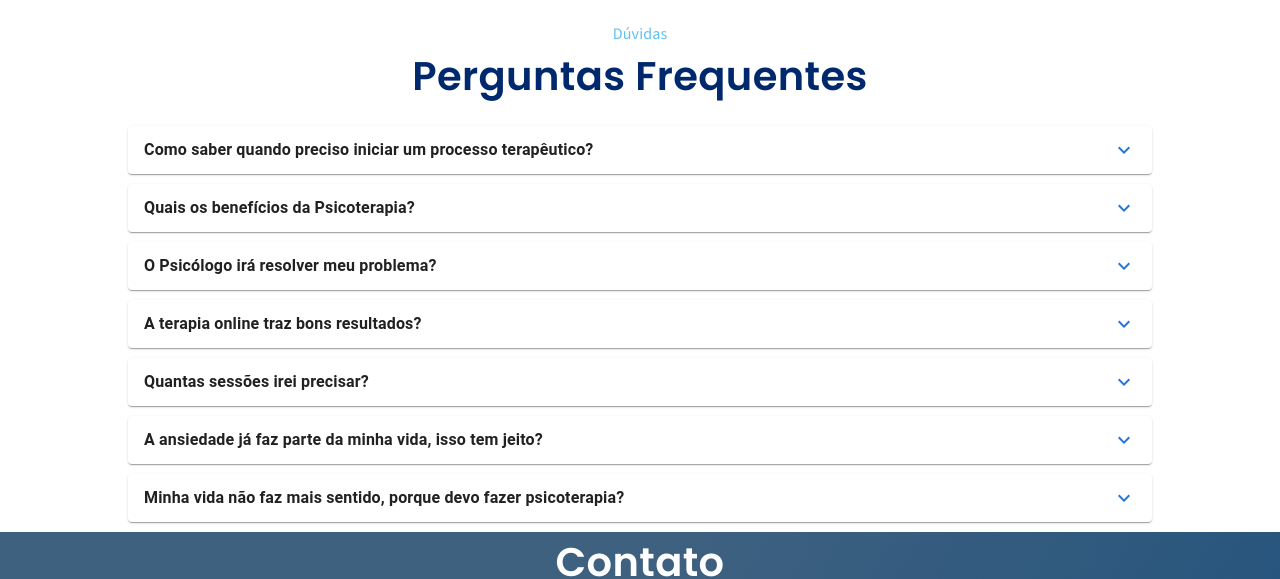
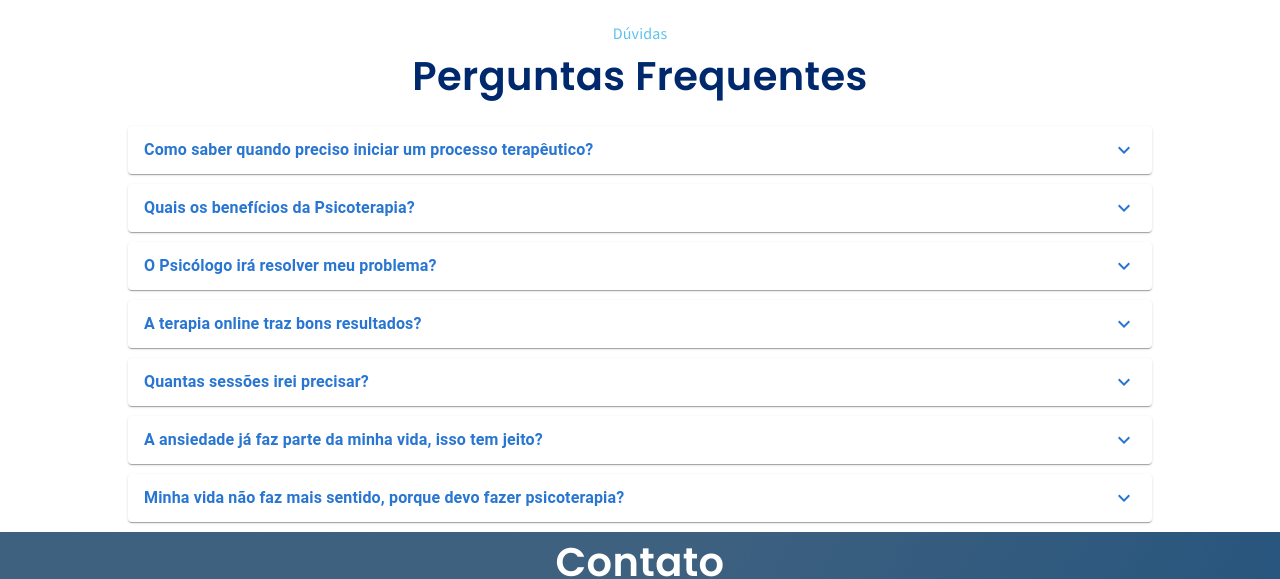
Before and after one commit to AlexandreNMota/greicy-lp, a React (Vite) app: page / in a window 1280 px wide. Shown: the part 4360-4939 px from the top of the page. Built offline with nearby package versions, Linux system fonts and the light colour scheme.

Commit message:
perguntas styling

```diff
--- a/src/components/global/pergunta/perguntas.css
+++ b/src/components/global/pergunta/perguntas.css
@@ -5,12 +5,12 @@
 }
 
 .accordion-summary-custom {
-  color: #2976d2;
+  color: #2976d2 !important;
   font-weight: 700 !important;
 }
 
 .accordion-details-custom {
-  color: #00296d;
+  color: #00296d !important;
   font-weight: 400 !important;
-  font-size: 16px;
+  font-size: 16px !important;
 }
```
